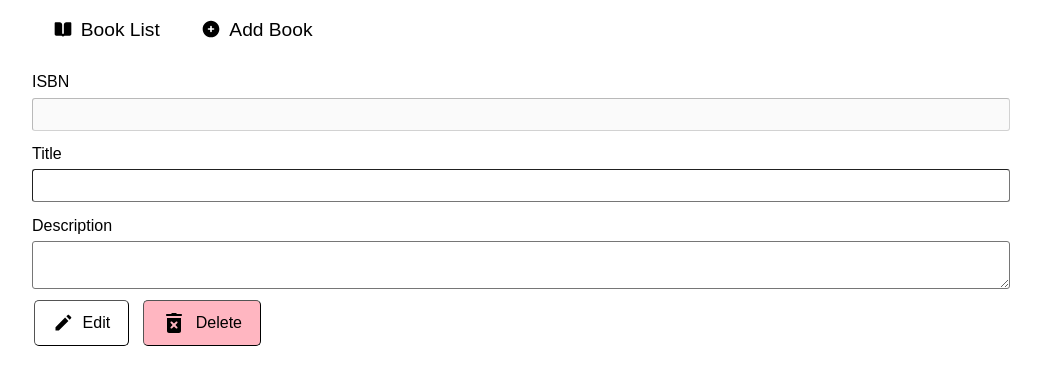
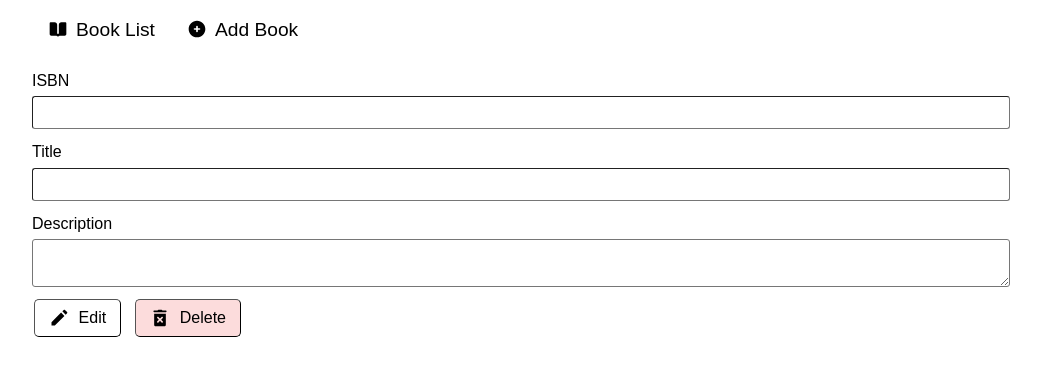
Before and after one commit to AlinurMirlan/grimoire-web, a React (Vite) app: page /book/edit/1 in a window 1280 px wide. Shown: the top 384 px of the page, without its empty margins (128-1169 px from the left). Built offline with nearby package versions, Linux system fonts and the light colour scheme; no server answers.

Commit message:
style: :art: add little stylistic changes and fix some issues

```diff
--- a/src/assets/icons/IconDelete.tsx
+++ b/src/assets/icons/IconDelete.tsx
@@ -7,8 +7,8 @@ export function IconDelete({ className }: Props) {
     <svg
       xmlns="http://www.w3.org/2000/svg"
       viewBox="0 0 24 24"
-      width="24px"
-      height="24px"
+      width="20px"
+      height="20px"
       className={className}
     >
       {" "}
--- /dev/null
+++ b/src/assets/styles/LayoutNavLink.css
@@ -0,0 +1,11 @@
+.layout_nav_link {
+  text-decoration: none;
+  color: #000;
+  padding: 0.7rem 1rem;
+  display: flex;
+  gap: 0.5rem;
+}
+
+.layout_nav_link_active {
+  border-bottom: 1px solid #000;
+}
--- a/src/assets/styles/common.css
+++ b/src/assets/styles/common.css
@@ -2,7 +2,7 @@
   background-color: transparent;
   border-width: 1px;
   border-color: black;
-  padding: 10px 18px;
+  padding: 8px 14px;
   border-radius: 5px;
   text-align: center;
   text-decoration: none;
@@ -14,8 +14,8 @@
 
 .common_button_success {
   border-width: 1px;
-  background-color: lightgreen;
-  padding: 10px 18px;
+  background-color: #c9ffd8;
+  padding: 8px 14px;
   border-radius: 5px;
   text-align: center;
   text-decoration: none;
@@ -27,8 +27,8 @@
 
 .common_button_danger {
   border-width: 1px;
-  background-color: lightpink;
-  padding: 10px 18px;
+  background-color: #fcdcdc;
+  padding: 8px 14px;
   border-radius: 5px;
   text-align: center;
   text-decoration: none;
@@ -42,3 +42,17 @@
   display: flex;
   gap: 10px;
 }
+
+.common_text_area {
+  font-family: Arial, Helvetica, sans-serif;
+}
+
+.common_message_success {
+  font-size: small;
+  color: green;
+}
+
+.common_message_danger {
+  font-size: small;
+  color: red;
+}
--- a/src/assets/styles/inputForm.css
+++ b/src/assets/styles/inputForm.css
@@ -11,6 +11,10 @@
   border-width: 1px;
 }
 
+.input_form_input:focus {
+  outline: none;
+}
+
 .input_form {
   margin-bottom: 0.7rem;
 }
--- a/src/assets/styles/layout.css
+++ b/src/assets/styles/layout.css
@@ -10,13 +10,6 @@ main {
   font-size: 1.2rem;
   list-style: none;
   padding: 0;
-  margin-bottom: 2rem;
+  margin-top: 0;
+  margin-bottom: 1.2rem;
 }
-
-.layout_nav_a {
-  text-decoration: none;
-  color: #000;
-  padding-inline: 1.3rem;
-  display: flex;
-  gap: 0.5rem;
-}
--- /dev/null
+++ b/src/components/LayoutNavLink.tsx
@@ -0,0 +1,21 @@
+import { ComponentPropsWithoutRef } from "react";
+import { NavLink } from "react-router-dom";
+import "../assets/styles/LayoutNavLink.css";
+
+type Props = {
+  to: string;
+} & ComponentPropsWithoutRef<"a">;
+
+export function LayoutNavLink({ to, children, ...aProps }: Props) {
+  return (
+    <NavLink
+      to={to}
+      className={({ isActive }) =>
+        `${isActive && "layout_nav_link_active"} layout_nav_link`
+      }
+      {...aProps}
+    >
+      {children}
+    </NavLink>
+  );
+}
--- a/src/services/httpClient.ts
+++ b/src/services/httpClient.ts
@@ -1,7 +1,7 @@
 import axios from "axios";
 
 export const httpClient = axios.create({
-  baseURL: "http://13.59.130.149",
+  baseURL: "http://3.135.191.83",
   headers: {
     "Content-Type": "application/json",
   },
--- a/src/views/BookAdd.tsx
+++ b/src/views/BookAdd.tsx
@@ -3,10 +3,10 @@ import { InputForm } from "../components/InputForm";
 import { Book } from "../types";
 import { httpClient } from "../services/httpClient";
 import { useState } from "react";
+import { ButtonIcon } from "../components/ButtonIcon";
+import { IconAdd } from "../assets/icons/IconAdd";
 import "../assets/styles/common.css";
 import "../assets/styles/inputForm.css";
-import { ButtonIcon } from "../components/ButtonIcon";
-import { IconAdd } from "../assets/icons/IconAdd";
 
 export function BookAdd() {
   const [bookSaved, setBookSaved] = useState<boolean>(false);
@@ -18,7 +18,7 @@ export function BookAdd() {
   } = useForm<Book>();
 
   async function onSubmit(book: Book) {
-    const response = await httpClient.post("/books", book);
+    const response = await httpClient.post("/book/add", book);
     if (response.status == 409) {
       setBookExists(true);
       setBookSaved(false);
@@ -63,7 +63,7 @@ export function BookAdd() {
             Description
           </label>
           <textarea
-            className="input_form_input"
+            className="input_form_input common_text_area"
             id="description"
             {...register("description", {
               required: "Description is required",
@@ -77,8 +77,12 @@ export function BookAdd() {
           type="submit"
         />
       </form>
-      {bookSaved && <p>Book added</p>}
-      {bookExists && <p>Book already exists</p>}
+      {bookSaved && (
+        <p className="common_message_success">Book has been added</p>
+      )}
+      {bookExists && (
+        <p className="common_message_danger">Book already exists</p>
+      )}
     </div>
   );
 }
--- a/src/views/BookEdit.tsx
+++ b/src/views/BookEdit.tsx
@@ -9,6 +9,8 @@ import { RootState } from "../data/store";
 import { IconEdit } from "../assets/icons/IconEdit";
 import { ButtonIcon } from "../components/ButtonIcon";
 import { IconDelete } from "../assets/icons/IconDelete";
+import "../assets/styles/inputForm.css";
+import "../assets/styles/common.css";
 
 export function BookEdit() {
   const { isbn: bookIsbnParam } = useParams();
@@ -57,7 +59,7 @@ export function BookEdit() {
 
   async function onEdit(editedBook: Book) {
     const response = await httpClient.put("/book/edit", editedBook);
-    if (response.status != 201) {
+    if (response.status != 200) {
       console.error("Unexpected status code", response.status);
       return;
     }
@@ -85,7 +87,7 @@ export function BookEdit() {
             label="ISBN"
             error={errors.isbn}
             defaultValue={book.isbn}
-            disabled
+            {...register("isbn")}
           />
         </div>
         <div>
@@ -104,7 +106,7 @@ export function BookEdit() {
           </label>
           <textarea
             id="description"
-            className="input_form_input"
+            className="input_form_input common_text_area"
             defaultValue={book.description}
             {...register("description", {
               required: "Description is required",
@@ -127,7 +129,9 @@ export function BookEdit() {
           />
         </div>
       </form>
-      {bookEdited && <p>Book edited</p>}
+      {bookEdited && (
+        <p className="common_message_success">Book has been edited</p>
+      )}
     </div>
   );
 }
--- a/src/views/Layout.tsx
+++ b/src/views/Layout.tsx
@@ -1,6 +1,7 @@
-import { Link, Outlet } from "react-router-dom";
+import { Outlet } from "react-router-dom";
 import "../assets/styles/layout.css";
 import { IconBook } from "../assets/icons/IconBook";
+import { LayoutNavLink } from "../components/LayoutNavLink";
 import { IconAdd } from "../assets/icons/IconAdd";
 
 export function Layout() {
@@ -8,14 +9,14 @@ export function Layout() {
     <main>
       <nav>
         <ul className="layout_nav">
-          <Link to="/" className="layout_nav_a">
+          <LayoutNavLink to="/">
             <IconBook />
             Book List
-          </Link>
-          <Link to="/book/add" className="layout_nav_a">
+          </LayoutNavLink>
+          <LayoutNavLink to="/book/add">
             <IconAdd />
             Add Book
-          </Link>
+          </LayoutNavLink>
         </ul>
       </nav>
       <Outlet />
```
